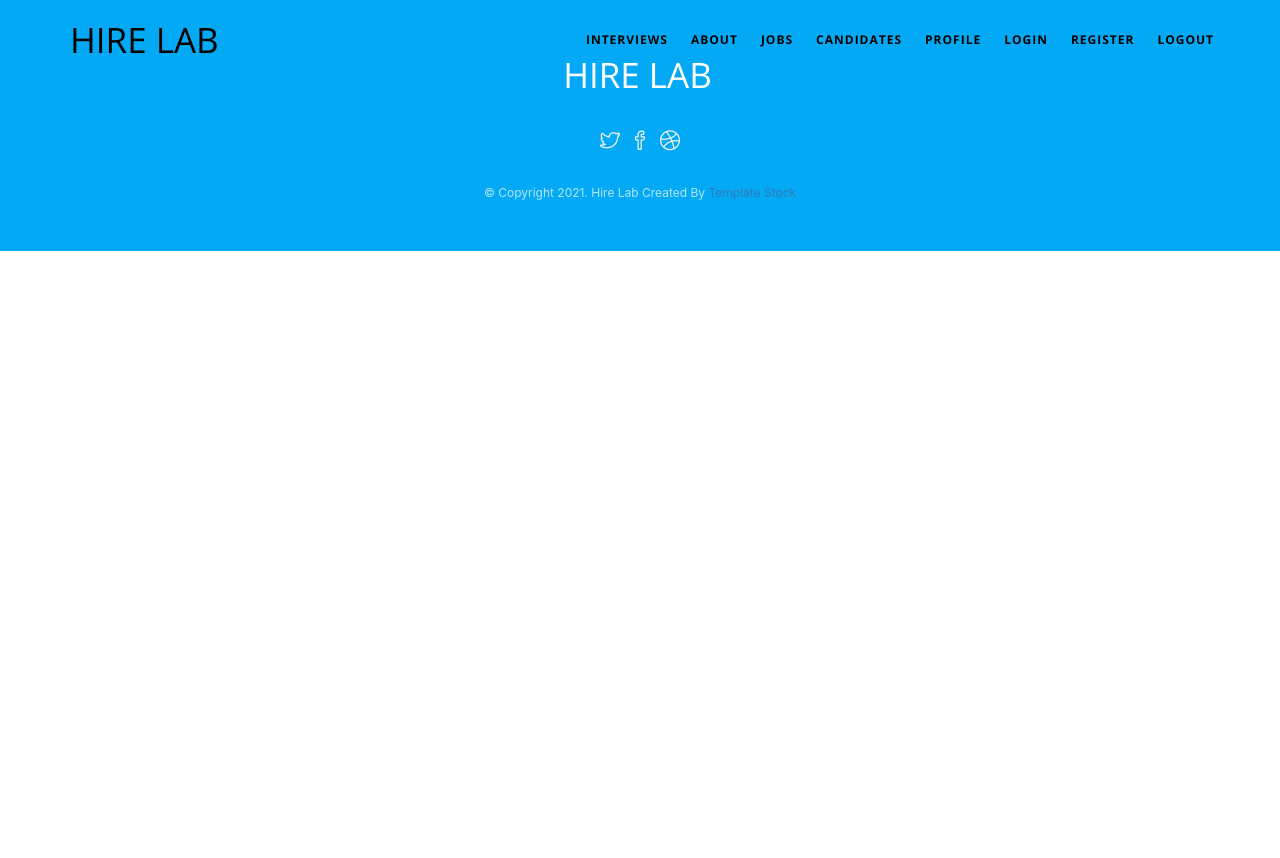
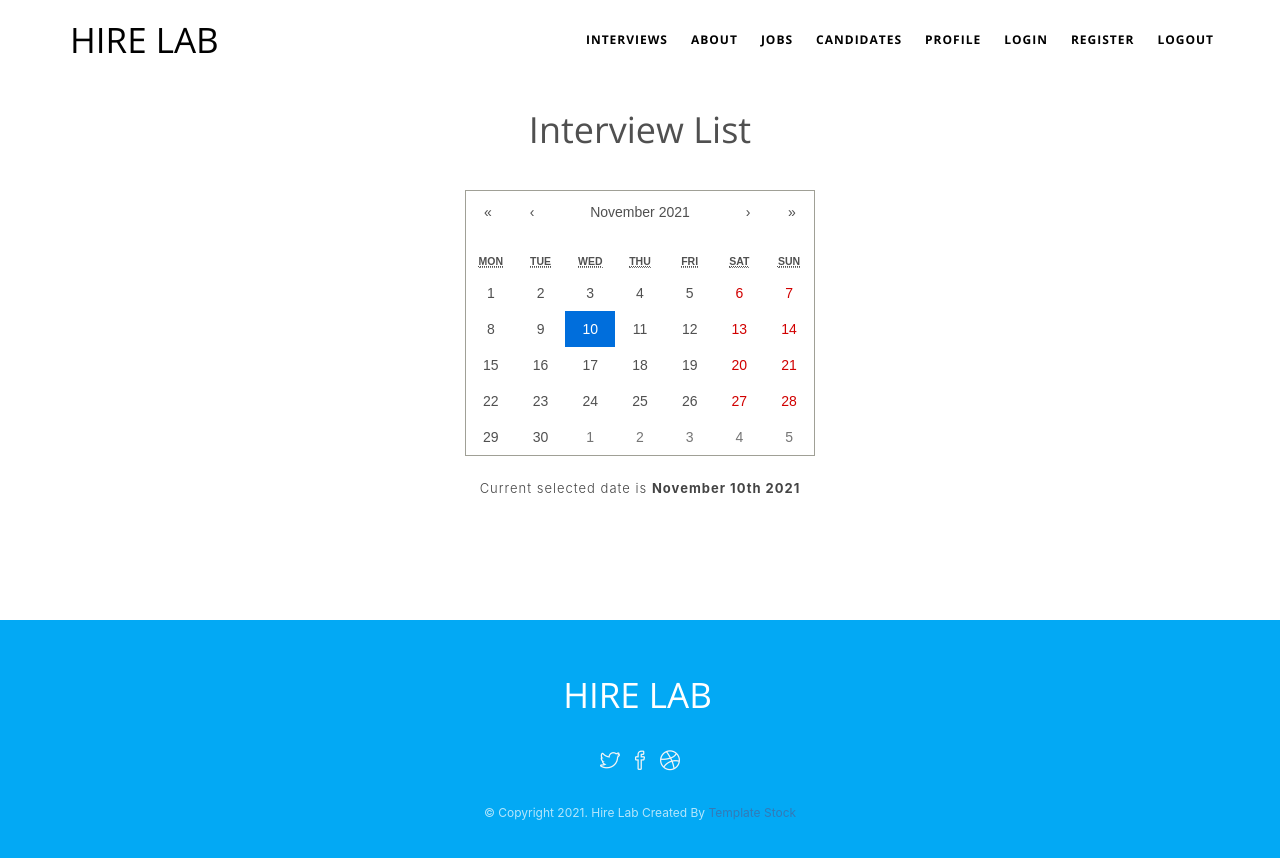
Before and after one commit to hire-lab/hire-lab, a React (Create React App) app: page /interviews in a window 1280 px wide. Shown: the top 858 px of the page. Before the commit the page ends 800 px from the top, so only its background shows below. Built offline with nearby package versions, Linux system fonts and the light colour scheme.

Commit message:
added interview calendar

```diff
--- a/package.json
+++ b/package.json
@@ -6,7 +6,9 @@
     "@testing-library/jest-dom": "^5.15.0",
     "@testing-library/react": "^11.2.7",
     "@testing-library/user-event": "^12.8.3",
+    "moment": "^2.29.1",
     "react": "^17.0.2",
+    "react-calendar": "^3.5.0",
     "react-dom": "^17.0.2",
     "react-router-dom": "^5.3.0",
     "react-scripts": "4.0.3",
--- a/public/css/style.css
+++ b/public/css/style.css
@@ -843,3 +843,19 @@ cta
     flex-direction: column;
     width: 100%;
 }
+
+.interview-calendar{
+    margin: 40px auto;
+    padding: 70px 80px;
+    display: flex;
+    flex-direction: column;
+    align-items: center;
+}
+
+.interview-calendar-title{
+    padding-bottom: 30px;
+}
+
+.interview-calendar-info{
+    padding-top: 20px;
+}
--- a/src/App.js
+++ b/src/App.js
@@ -8,6 +8,7 @@ import Candidates from "./components/CandidatesCatalog/Candidates";
 import Jobs from "./components/JobsCatalog/Jobs";
 import Register from "./components/Register";
 import Login from "./components/Login";
+import Interview from './components/Interviews';
 
 function App() {
 
@@ -24,6 +25,7 @@ function App() {
       <Route path='/about' component={About} />
       <Route path='/jobs' component={Jobs}/>
       <Route path='/candidates' component={Candidates} />
+      <Route path='/interviews' component={Interview}/>
       <Route path='/login' component={Login}/>
       <Route path='/register' component={Register} />
     </Switch>
--- a/src/components/Interviews.js
+++ b/src/components/Interviews.js
@@ -0,0 +1,21 @@
+import Calendar from "react-calendar";
+import 'react-calendar/dist/Calendar.css';
+import { useState } from "react";
+import moment from "moment";
+
+export default function Interview() {
+    const [dateState, setDateState] = useState(new Date())
+    const changeDate = (e) => {
+        setDateState(e)
+    }
+    return (
+        <section className="interview-calendar">
+            <h1 className="interview-calendar-title">Interview List</h1>
+            <Calendar
+                 value={dateState}
+                 onChange={changeDate}
+            />
+            <p className="interview-calendar-info">Current selected date is <b>{moment(dateState).format('MMMM Do YYYY')}</b></p>
+        </section>
+    )
+}
```
Also changed, not shown: 1 other file (tests, documents, lock files or other folders).
